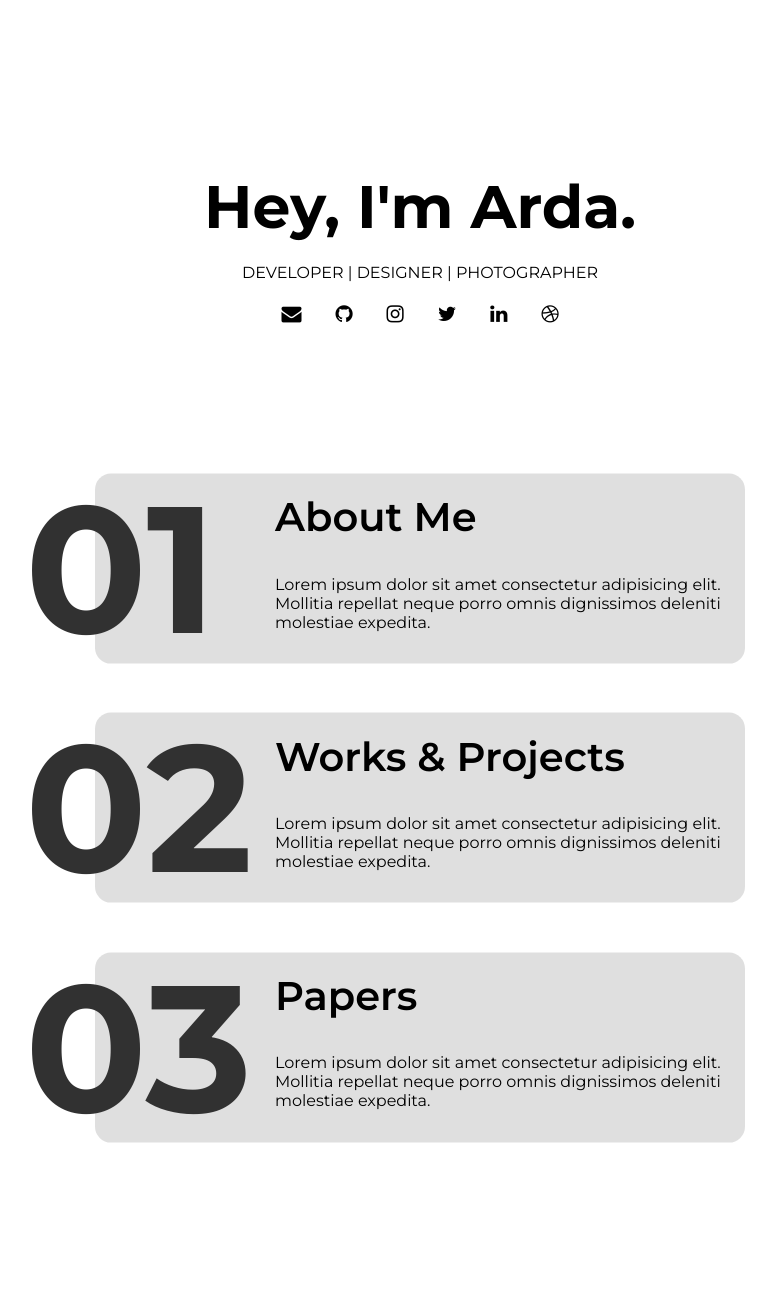
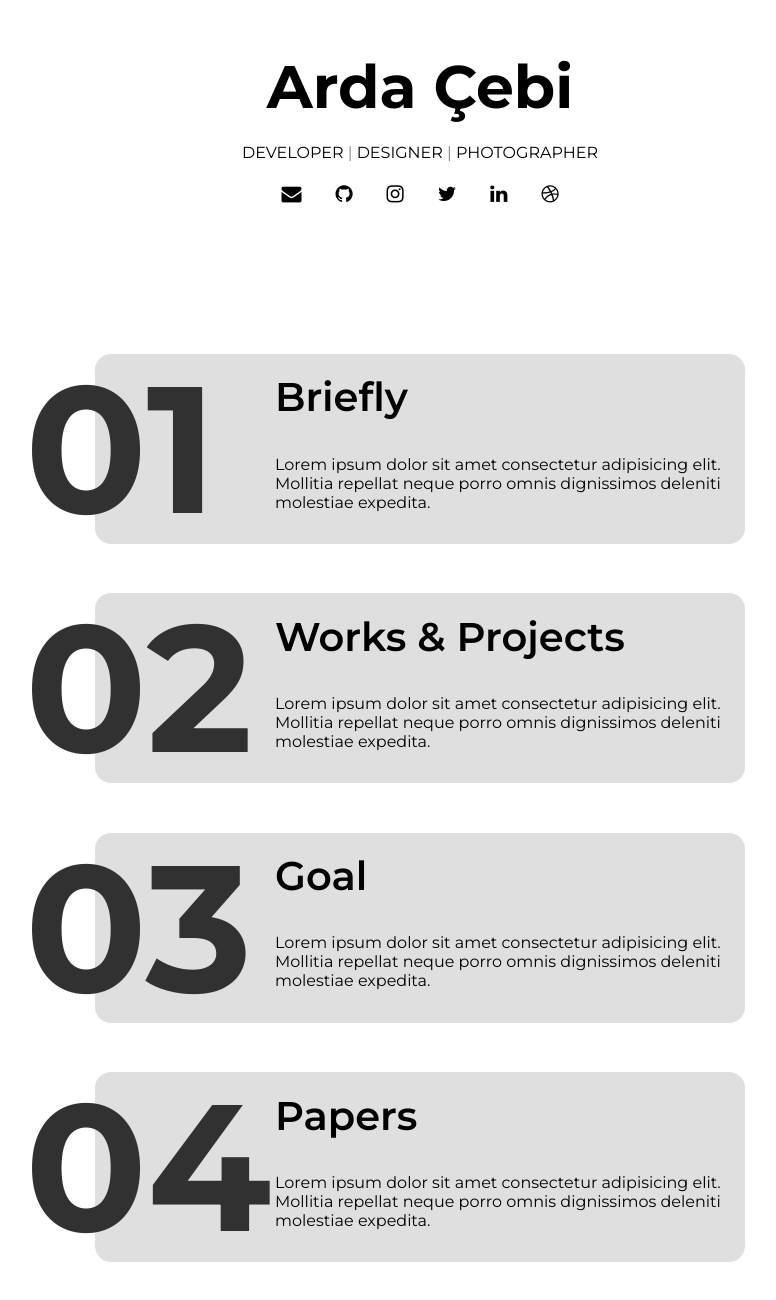
Before and after one commit to ardacebi/ardacebi.com, a plain HTML site: page index.html in a window 1280 px wide. Shown: the part 114-1414 px from the top of the page, without its empty margins (220-996 px from the left). Before the commit the page ends 1356 px from the top, so only its background shows below. Drawn offline with Linux system fonts and the light colour scheme.

Commit message:
goal, name, title change

```diff
--- a/index.html
+++ b/index.html
@@ -16,8 +16,8 @@
 
         <div class="contentdiv">
             <center>
-                <h1 class="name">Hey, I'm Arda.</h1>
-                <h4 class="title">developer | designer | photographer</h4>
+                <h1 class="name">Arda Çebi</h1>
+                <h4 class="title">developer <span style="color: grey;">|</span> designer <span style="color: grey;">|</span> photographer</h4>
 
                 <div class="iconsdiv">
 
@@ -36,7 +36,7 @@
             <div class="cardlist">
                 <div class="card">
                     <h2 class="cardnumber">01</h2>
-                    <h2 class="cardtitle">About Me</h2>
+                    <h2 class="cardtitle">Briefly</h2>
                     <p class="carddescrp">Lorem ipsum dolor sit amet consectetur adipisicing elit. Mollitia repellat neque porro omnis dignissimos deleniti molestiae expedita.</p>
                 </div>
                 <div class="card">
@@ -46,6 +46,11 @@
                 </div>
                 <div class="card">
                     <h2 class="cardnumber">03</h2>
+                    <h2 class="cardtitle">Goal</h2>
+                    <p class="carddescrp">Lorem ipsum dolor sit amet consectetur adipisicing elit. Mollitia repellat neque porro omnis dignissimos deleniti molestiae expedita.</p>
+                </div>
+                <div class="card">
+                    <h2 class="cardnumber">04</h2>
                     <h2 class="cardtitle">Papers</h2>
                     <p class="carddescrp">Lorem ipsum dolor sit amet consectetur adipisicing elit. Mollitia repellat neque porro omnis dignissimos deleniti molestiae expedita.</p>
                 </div>
```
